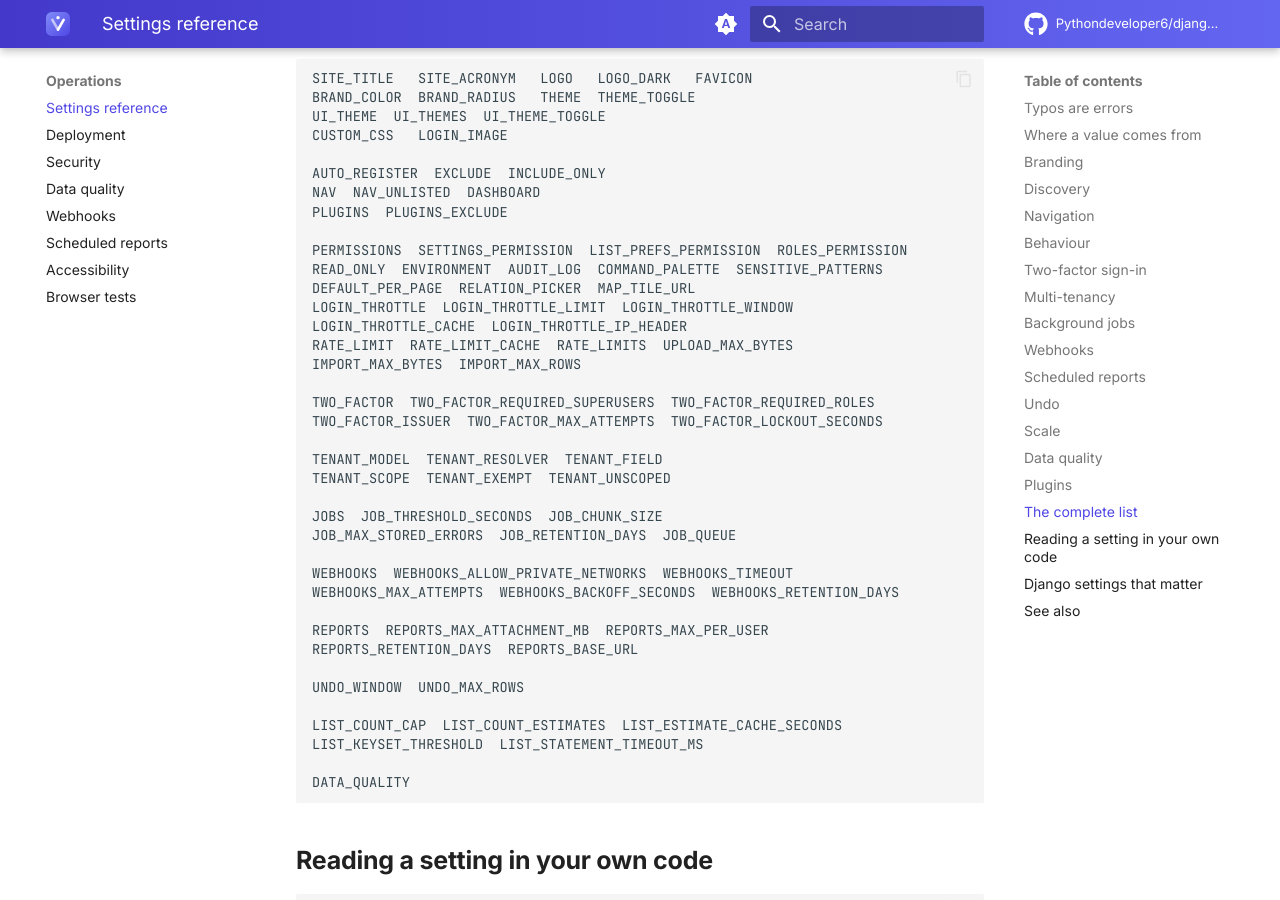
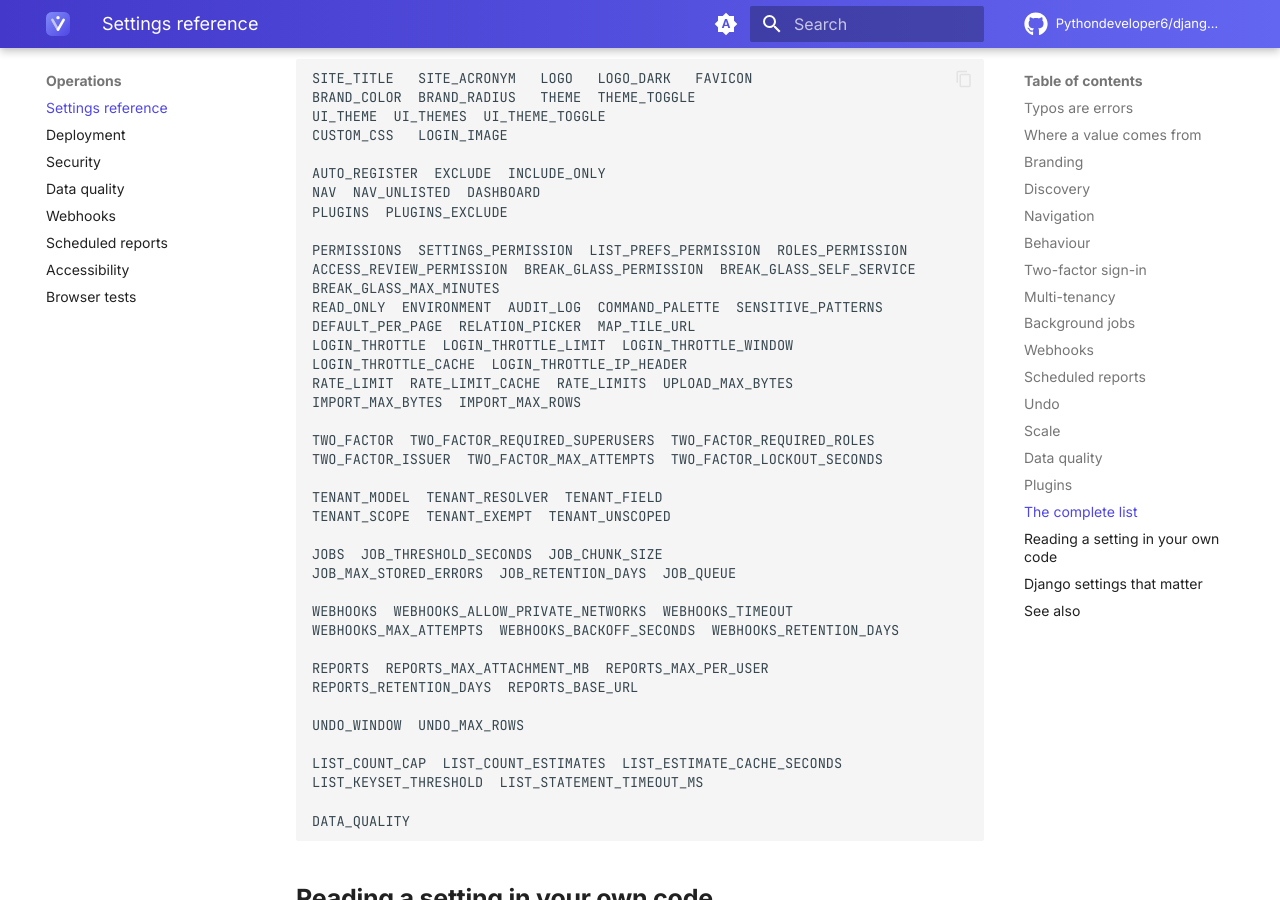
Before and after one commit to Pythondeveloper6/django-vantage, an MkDocs documentation site: the page built from docs/settings.md, in a window 1280 px wide and 900 px high, scrolled down 11791 px. Built offline with MkDocs 1.6.1 and Material for MkDocs 9.7.7, drawn with Linux system fonts in a browser that asks for light colours; comment, search, counter and statistics services are not loaded.

Commit message:
docs: list the new settings keys in the complete list

```diff
--- a/docs/settings.md
+++ b/docs/settings.md
@@ -376,6 +376,8 @@ NAV  NAV_UNLISTED  DASHBOARD
 PLUGINS  PLUGINS_EXCLUDE
 
 PERMISSIONS  SETTINGS_PERMISSION  LIST_PREFS_PERMISSION  ROLES_PERMISSION
+ACCESS_REVIEW_PERMISSION  BREAK_GLASS_PERMISSION  BREAK_GLASS_SELF_SERVICE
+BREAK_GLASS_MAX_MINUTES
 READ_ONLY  ENVIRONMENT  AUDIT_LOG  COMMAND_PALETTE  SENSITIVE_PATTERNS
 DEFAULT_PER_PAGE  RELATION_PICKER  MAP_TILE_URL
 LOGIN_THROTTLE  LOGIN_THROTTLE_LIMIT  LOGIN_THROTTLE_WINDOW
```
